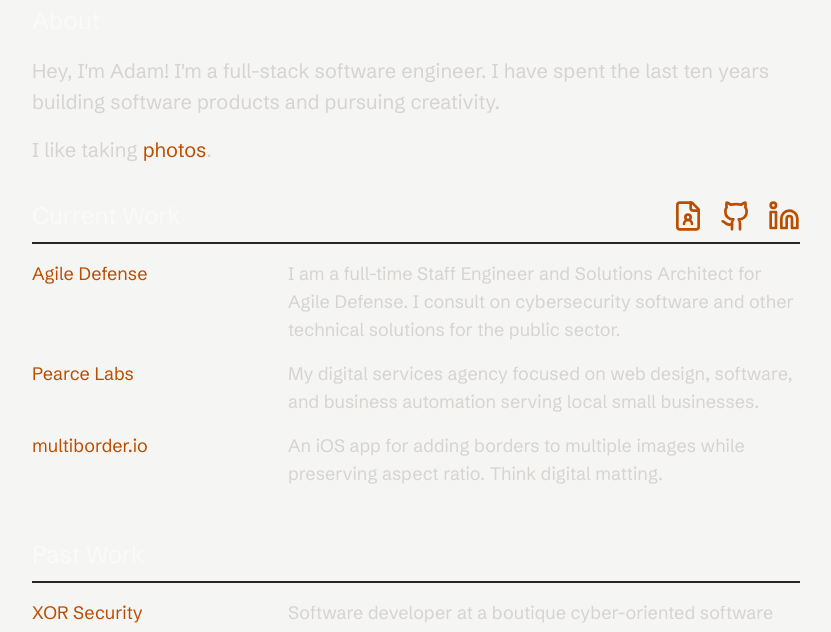
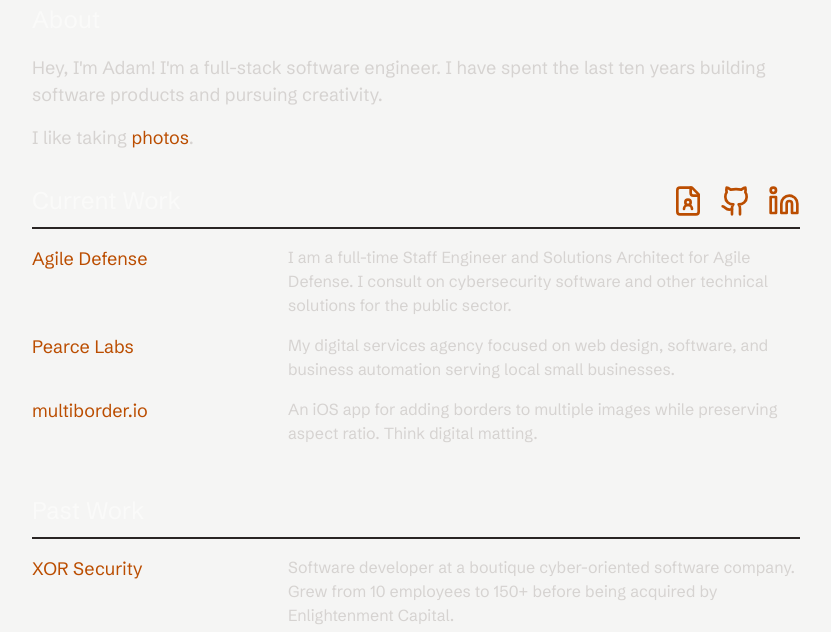
Before and after one commit to adamhp/adamhp.io, a Next.js app: page / in a window 1280 px wide. Shown: the part 158-790 px from the top of the page, without its empty margins (224-1055 px from the left). Built offline with nearby package versions, Linux system fonts and the light colour scheme.

Commit message:
style: update styles

```diff
--- a/src/app/globals.css
+++ b/src/app/globals.css
@@ -49,5 +49,9 @@
 p {
   margin-top: --spacing(4);
   color: var(--color-stone-300);
-  font-size: var(--text-xl);
+  font-size: var(--text-lg);
 }
+
+dt {
+  font-size: var(--text-lg)
+}
--- a/src/app/page.tsx
+++ b/src/app/page.tsx
@@ -65,7 +65,7 @@
 
 export default function Home() {
   return (
-    <div className='font-sans mx-auto max-w-7xl px-4 sm:px-6 lg:px-8 h-screen text-lg text-stone-300'>
+    <div className='font-sans mx-auto max-w-7xl px-4 sm:px-6 lg:px-8 h-screen text-stone-300'>
       <div className='mx-auto max-w-3xl  h-fit flex flex-col mt-32'>
         <div>
           <h1>About</h1>
```
